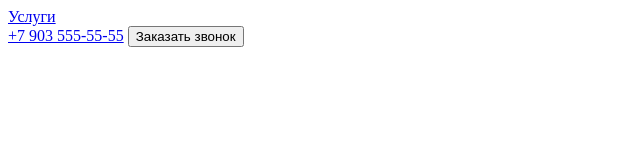
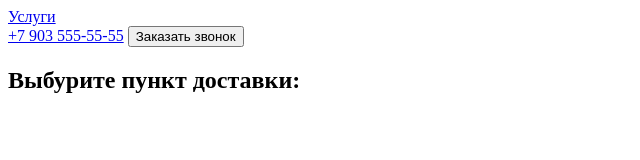
Before and after one commit to SlavaSidorov17/special-app, a plain HTML site: page index.html in a window 1280 px wide. Shown: the whole page, without its empty margins (0-640 px from the left). Drawn offline with Linux system fonts and the light colour scheme.

Commit message:
basket delivery optiont block added

```diff
--- a/index.html
+++ b/index.html
@@ -17,5 +17,6 @@
             <button>Заказать звонок</button>
         </div>
     </header>
+    <h2>Выбурите пункт доставки:</h2>
 </body>
 </html>
```
